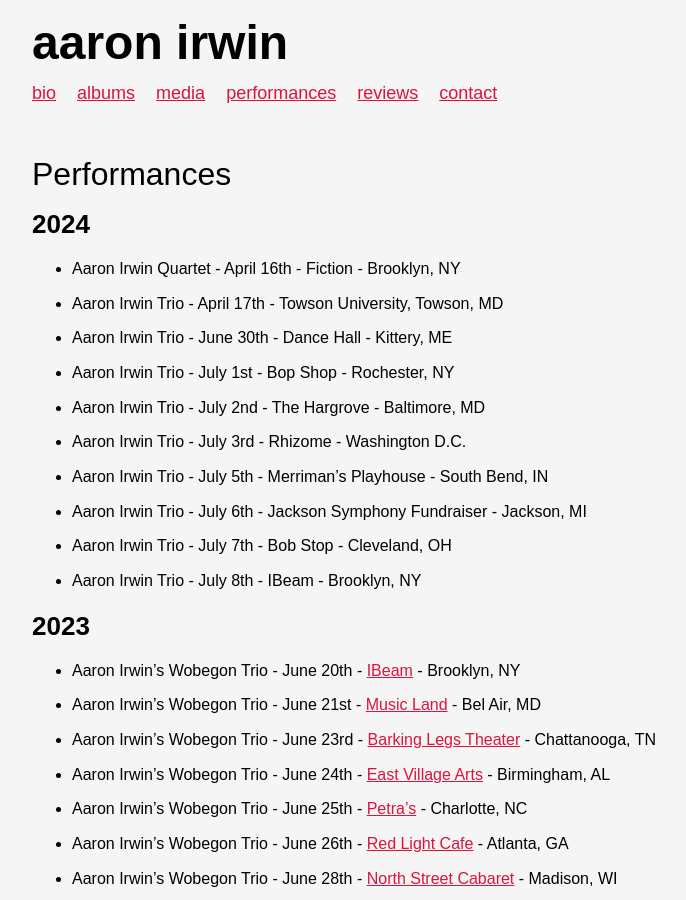
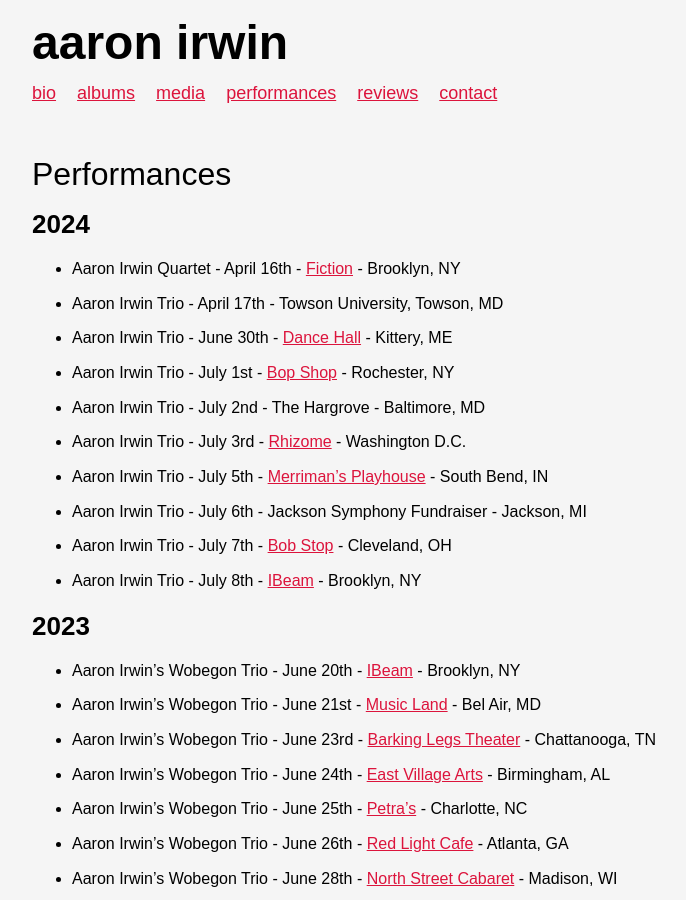
Before and after one commit to ryanve/aaronirwin.com, a Jekyll site: the page built from performances.md, in a window 1280 px wide and 900 px high. Shown: the whole window, without its empty margins (128-814 px from the left). Built offline with Jekyll 4.4.1, drawn with Linux system fonts in a browser that asks for light colours; part of the change alters nothing that is shown.

```diff
--- a/performances.md
+++ b/performances.md
@@ -6,16 +6,16 @@ title: Performances
 
 ## 2024
 
-- Aaron Irwin Quartet - April 16th - Fiction - Brooklyn, NY
+- Aaron Irwin Quartet - April 16th - [Fiction](https://fictionbk.com/jazz-calendar) - Brooklyn, NY
 - Aaron Irwin Trio - April 17th - Towson University, Towson, MD
-- Aaron Irwin Trio - June 30th - Dance Hall - Kittery, ME
-- Aaron Irwin Trio - July 1st - Bop Shop - Rochester, NY
+- Aaron Irwin Trio - June 30th - [Dance Hall](https://www.thedancehallkittery.org/) - Kittery, ME
+- Aaron Irwin Trio - July 1st - [Bop Shop](https://bopshop.com/) - Rochester, NY
 - Aaron Irwin Trio - July 2nd - The Hargrove - Baltimore, MD
-- Aaron Irwin Trio - July 3rd - Rhizome - Washington D.C.
-- Aaron Irwin Trio - July 5th - Merriman's Playhouse - South Bend, IN
+- Aaron Irwin Trio - July 3rd - [Rhizome](https://www.rhizomedc.org/) - Washington D.C.
+- Aaron Irwin Trio - July 5th - [Merriman's Playhouse](https://www.merrimansplayhouse.org/) - South Bend, IN
 - Aaron Irwin Trio - July 6th - Jackson Symphony Fundraiser - Jackson, MI
-- Aaron Irwin Trio - July 7th - Bob Stop - Cleveland, OH
-- Aaron Irwin Trio - July 8th - IBeam - Brooklyn, NY
+- Aaron Irwin Trio - July 7th - [Bob Stop](https://www.themusicsettlement.org/bop-stop) - Cleveland, OH
+- Aaron Irwin Trio - July 8th - [IBeam](https://www.ibeambrooklyn.com/) - Brooklyn, NY
 
 ## 2023
 
```
